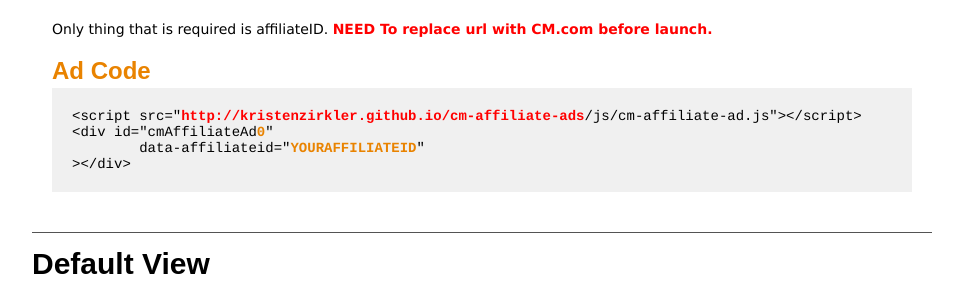
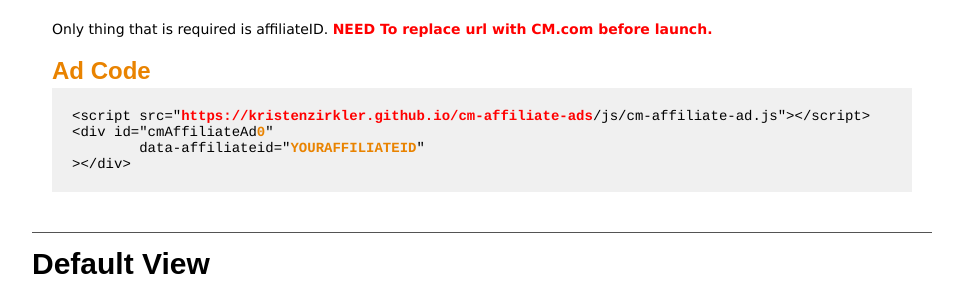
Before and after one commit to kristenzirkler/cm-affiliate-ads, a Jekyll site: the page built from affiliate-ad-preview.html, in a window 1280 px wide. Shown: the part 175-472 px from the top of the page, without its empty margins (158-1121 px from the left). Built offline with Jekyll 4.4.1, drawn with Linux system fonts in a browser that asks for light colours; some of the changed lines change nothing that is shown.

Commit message:
fixed config

```diff
--- a/_config.yml
+++ b/_config.yml
@@ -1,7 +1,7 @@
 highlighter: rouge
 github: [Repository metadata]
 
-baseurl: "http://kristenzirkler.github.io/cm-affiliate-ads"
+baseurl: "https://kristenzirkler.github.io/cm-affiliate-ads"
 
 # Sass
 sass:
--- a/css/style.scss
+++ b/css/style.scss
@@ -2,12 +2,10 @@
 ---
 
 @import 'variables';
-//@import 'reset';
 
 @import 'grid';
 @import 'code-preview';
 @import 'ad-preview';
-//
 
 * {
   -webkit-box-sizing: border-box;
```
